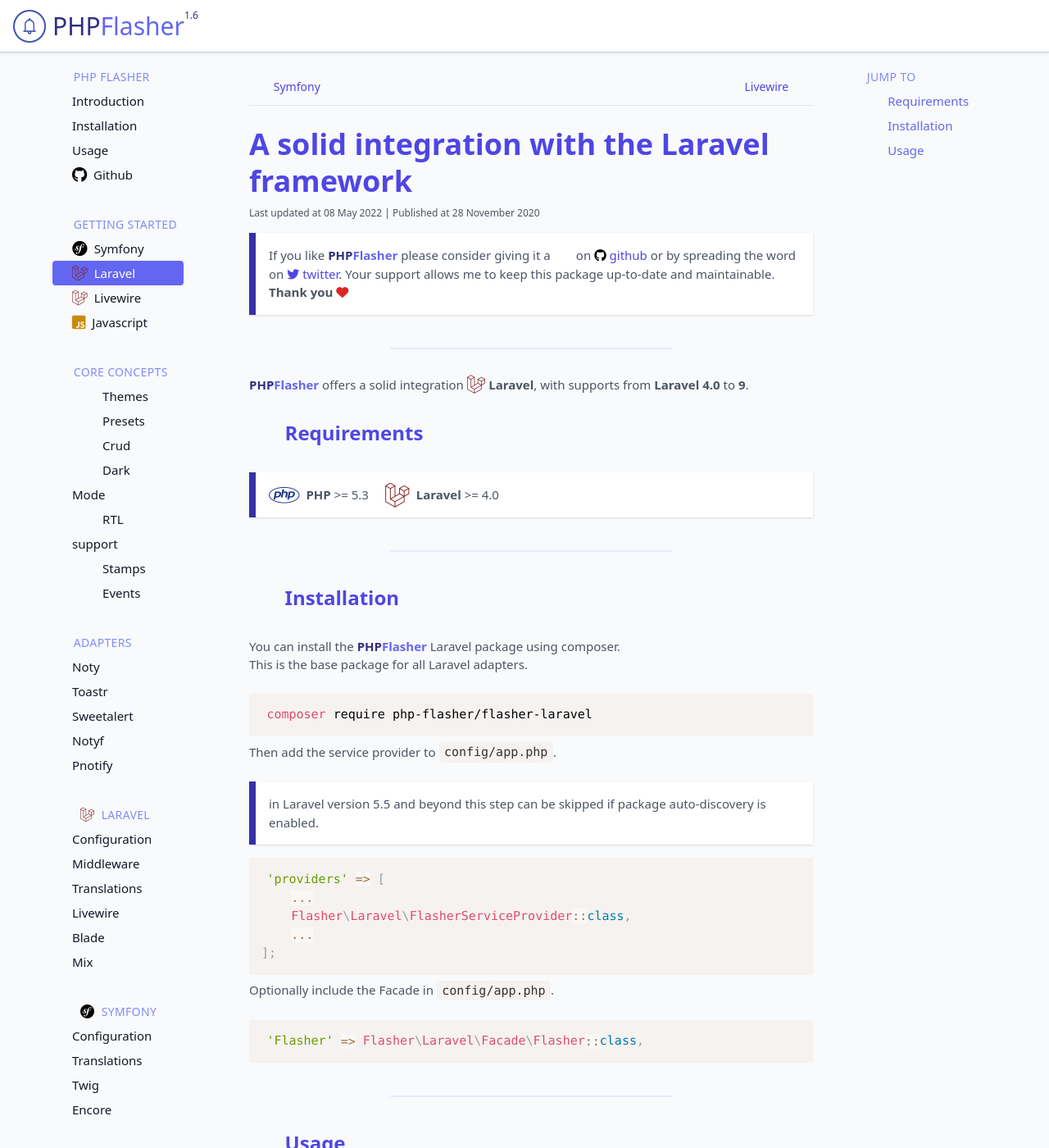
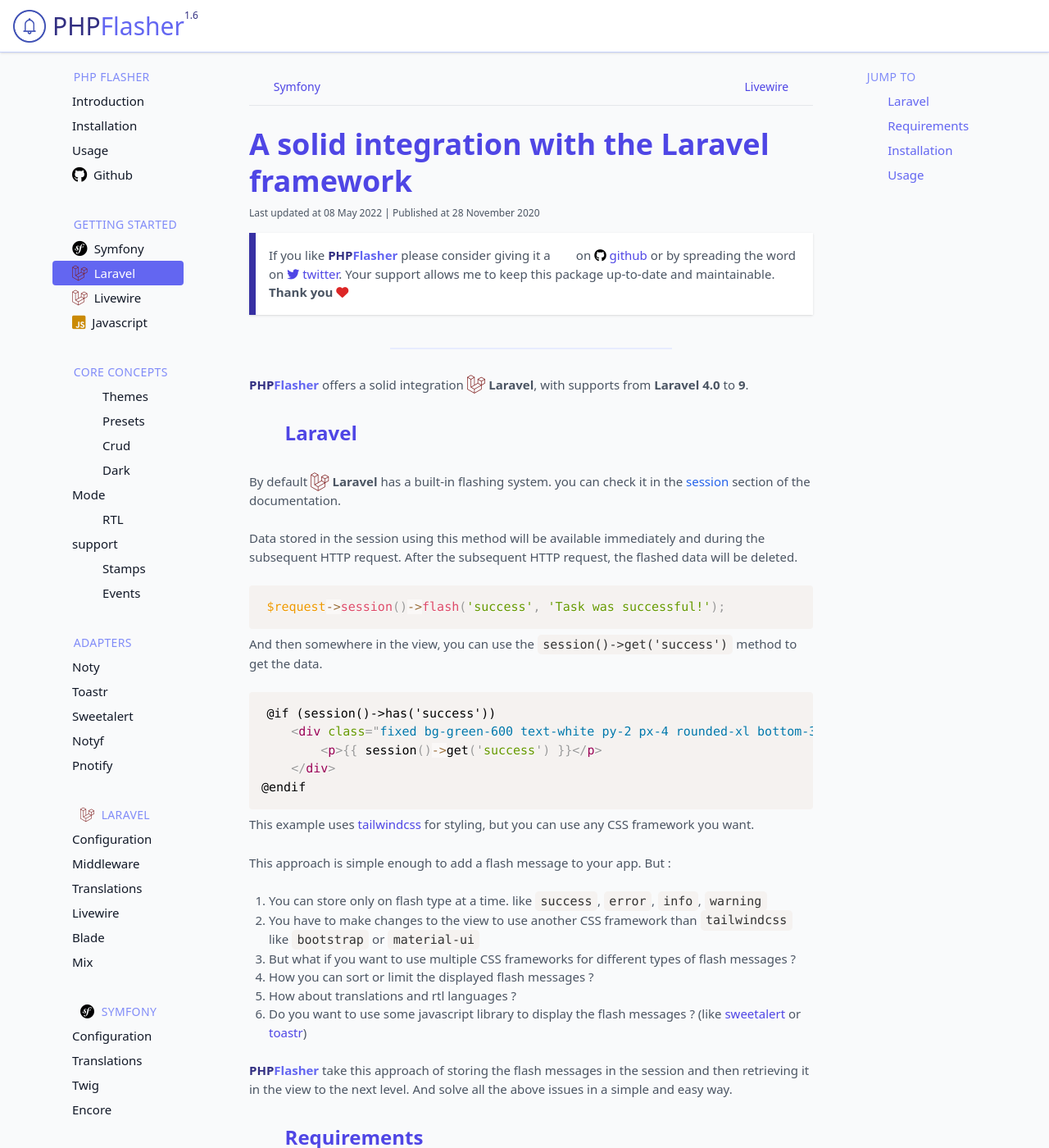
Before and after one commit to php-flasher/php-flasher.github.io, a Jekyll site: the page built from docs/framework/laravel.md, in a window 1280 px wide and 1400 px high. Shown: the whole window at 82% size. Built offline with Jekyll 4.4.1, drawn with Linux system fonts in a browser that asks for light colours; nearby versions of some CDN libraries; some web fonts are replaced.

Commit message:
update laravel page

````diff
--- a/docs/framework/laravel.md
+++ b/docs/framework/laravel.md
@@ -6,6 +6,43 @@
 ---
 
 **<span class="text-indigo-900">PHP<span class="text-indigo-500">Flasher</span></span>** offers a solid integration <i class="fa-brands fa-laravel text-red-900 fa-xl"></i> **Laravel**, with supports from **Laravel**  **4.0** to **9**.
+
+## <i class="fa-duotone fa-list-radio"></i> Laravel
+
+By default <i class="fa-brands fa-laravel text-red-900 fa-xl"></i> **Laravel** has a built-in <span class="text-indifo-600 font-bold">flashing</span> system.
+you can check it in the <a href="https://laravel.com/docs/9.x/session#flash-data" class="text-blue-600 font-bold">session</a> section of the documentation.
+
+Data stored in the session using this method will be available immediately and during the subsequent HTTP request. After the subsequent HTTP request, the flashed data will be deleted.
+
+```php
+$request->session()->flash('success', 'Task was successful!');
+```
+
+And then somewhere in the view, you can use the `session()->get('success')` method to get the data.
+
+{% raw %}
+```twig
+@if (session()->has('success'))
+    <div class="fixed bg-green-600 text-white py-2 px-4 rounded-xl bottom-3 right-3 text-sm">
+        <p>{{ session()->get('success') }}</p>
+    </div>
+@endif
+```
+{% endraw %}
+
+This example uses <a href="https://tailwindcss.com/">tailwindcss</a> for styling, but you can use any CSS framework you want.
+
+This approach is simple enough to add a flash message to your app. But :
+
+1. You can store only on flash type at a time. like `success`, `error`, `info`, `warning`
+2. You have to make changes to the view to use another CSS framework than `tailwindcss` like `bootstrap` or `material-ui`
+3. But what if you want to use multiple CSS frameworks for different types of flash messages ?
+4. How you can sort or limit the displayed flash messages ?
+5. How about translations and rtl languages ?
+6. Do you want to use some javascript library to display the flash messages ? (like [sweetalert](https://sweetalert2.github.io/) or [toastr](https://github.com/CodeSeven/toastr))
+
+**<span class="text-indigo-900">PHP<span class="text-indigo-500">Flasher</span></span>** take this approach of storing the flash messages in the session and then retrieving it in the view to the next level.
+And solve all the above issues in a simple and easy way.
 
 ## <i class="fa-duotone fa-list-radio"></i> Requirements
 
````
